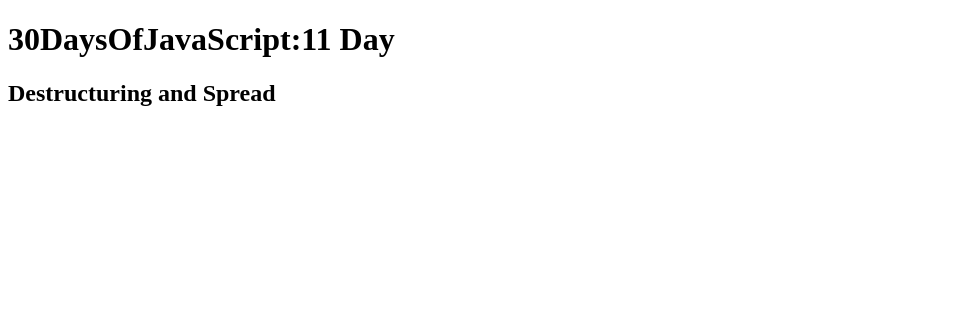
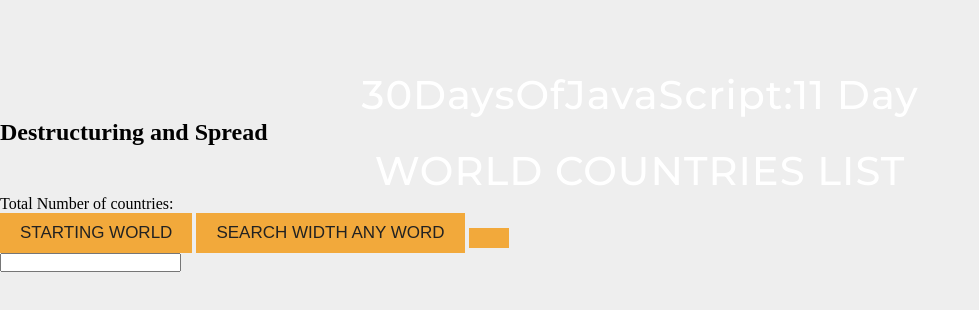
Before and after one commit to sungminim/30-Days-Of-JavaScript-master, a plain HTML site: page 26_Day_World_countries_data_visualization_2/26_day_starter/index.html in a window 1280 px wide. Shown: the whole page, without its empty margins (0-979 px from the left). Drawn offline with Linux system fonts and the light colour scheme.

Commit message:
21-06-14

```diff
--- a/26_Day_World_countries_data_visualization_2/26_day_starter/index.html
+++ b/26_Day_World_countries_data_visualization_2/26_day_starter/index.html
@@ -3,6 +3,7 @@
 
 <head>
     <title>30DaysOfJavaScript:11 Day </title>
+    <link href="https://fonts.googleapis.com/css?family=Montserrat:300,400,500,600,700&display=swap" rel="stylesheet">
 </head>
 
 <body>
@@ -12,6 +13,41 @@
     <script src="./data/countries.js"></script>
     <script src="./scripts/main.js"></script>
 
+    <style>
+        * {padding:0;margin:0;}
+        body {background:#eee;overflow-x:hidden;padding-top:70px;}
+        h1 {font-size:40px;text-align:center;color:#fff;font-family:'Montserrat',sans-serif;font-weight:500;letter-spacing:1px;}
+        h1 span {display:block;padding:15px 0;color:gray;font-size:20px;letter-spacing:-1px;;}
+        ul li {list-style:none;}
+        button {border:none;background:#f2a93b;padding:10px 20px;font-size:17px;letter-spacing:-0px;color:#222;font-weight:500;}
+    </style>
+
+    <header>
+        <h1>
+            WORLD COUNTRIES LIST
+        </h1>
+        <div id="data">
+            <p class="data1">
+                Total Number of countries: <span id="data1"></span>
+            </p>
+        </div>
+
+        <div class="btnArea">
+            <button class="btn1">STARTING WORLD</button>
+            <button class="btn2">SEARCH WIDTH ANY WORD</button>
+            <button class="btn3"></button>
+        </div>
+
+        <div class="search">
+            <input type="text" id="searchText">
+        </div>
+    </header>
+    <section>
+        <ul class="worldList">
+            <li></li>
+        </ul>
+    </section>
+
 </body>
 
 </html>
--- a/26_Day_World_countries_data_visualization_2/26_day_starter/scripts/main.js
+++ b/26_Day_World_countries_data_visualization_2/26_day_starter/scripts/main.js
@@ -1,2 +1 @@
 console.log(countries)
-alert('Open the console and check if the countries has been loaded')
```
Also changed, not shown: 25_Day_World_countries_data_visualization_1/25_day_starter/index.html (+1 -1 lines), 25_Day_World_countries_data_visualization_1/25_day_starter/scripts/main.js (+17 -0 lines), 25_Day_World_countries_data_visualization_1/25_day_starter/data/countries_data.js (line endings or trailing spaces), inflearn/algorism.html (added).
